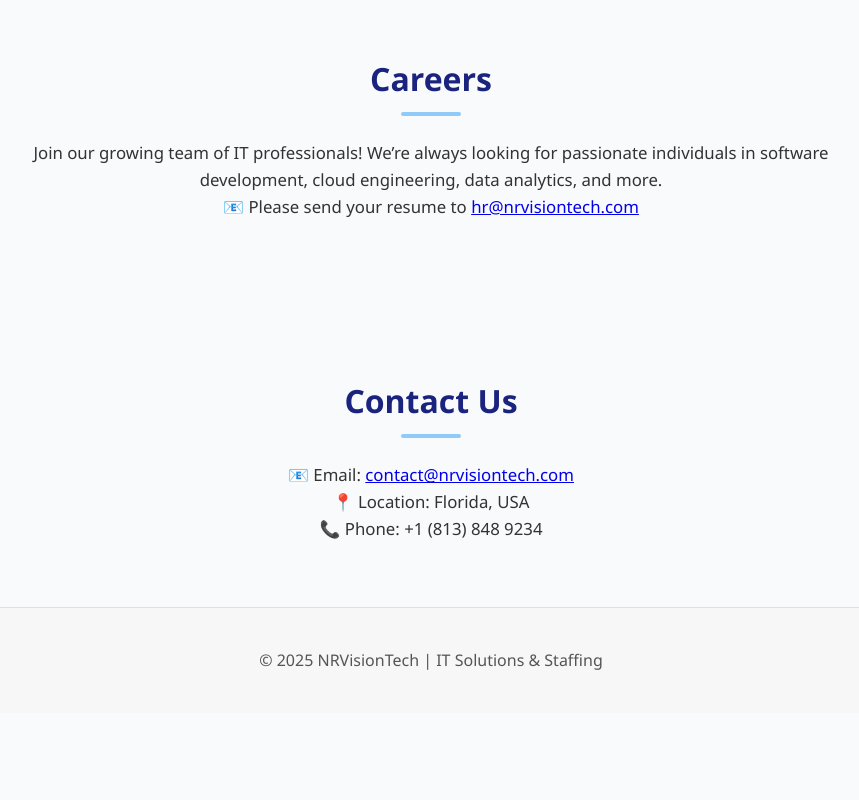
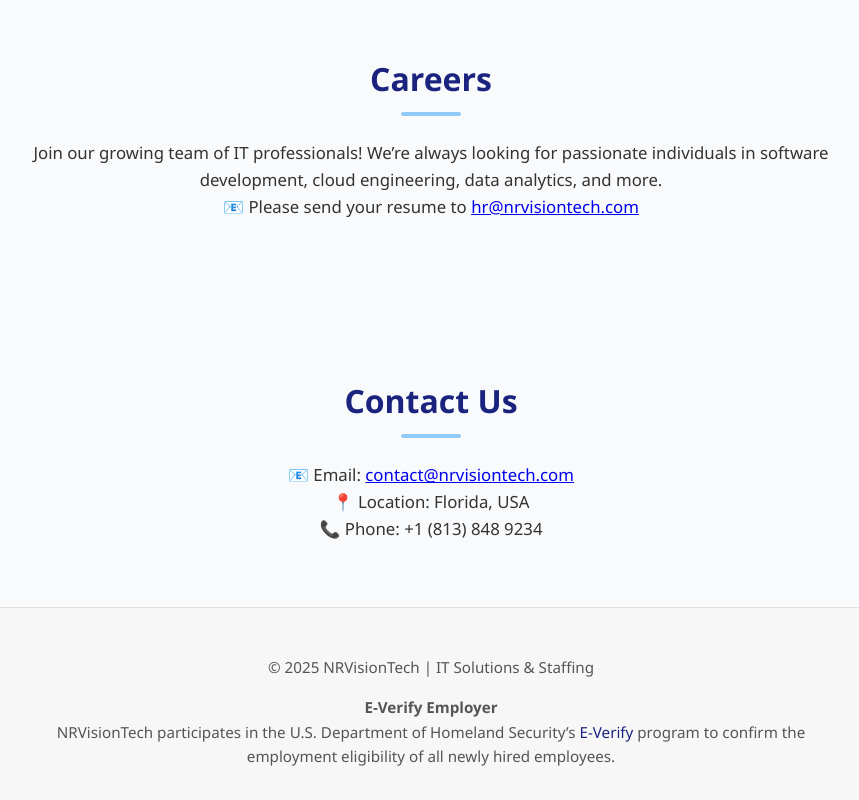
Before and after one commit to snowterrain/nrvisiontech, a plain HTML site: page index.html in a window 1280 px wide. Shown: the part 1632-2432 px from the top of the page, without its empty margins (209-1068 px from the left). Before the commit the page ends 2345 px from the top, so only its background shows below. Drawn offline with Linux system fonts and the light colour scheme.

Commit message:
Update index.html

```diff
--- a/index.html
+++ b/index.html
@@ -1,4 +1,4 @@
-
+<!DOCTYPE html>
 <html lang="en">
 <head>
   <meta charset="UTF-8">
@@ -53,9 +53,29 @@
     .card:hover { transform: translateY(-6px); box-shadow: 0 8px 18px rgba(0,0,0,0.15); }
 
     /* Footer */
-    footer { background: #f7f7f7; color: #555; text-align: center; padding: 1.5rem; border-top: 1px solid #e0e0e0; }
+    footer {
+      background: #f7f7f7;
+      color: #555;
+      text-align: center;
+      padding: 2rem 1.5rem;
+      border-top: 1px solid #e0e0e0;
+      font-size: 0.95rem;
+    }
     footer a { color: var(--primary); text-decoration: none; }
     footer a:hover { color: var(--secondary); }
+    .everify {
+      margin-top: 1rem;
+      max-width: 800px;
+      margin-left: auto;
+      margin-right: auto;
+      font-size: 0.95rem;
+    }
+    .everify img {
+      display: block;
+      margin: 0.8rem auto 0;
+      max-width: 180px;
+      height: auto;
+    }
 
     @media (max-width: 600px) {
       header { flex-direction: column; text-align: center; }
@@ -66,7 +86,7 @@
 </head>
 <body>
 
-  <!-- Custom Header -->
+  <!-- Header -->
   <header id="main-header">
     <h1>NRVisionTech</h1>
     <nav>
@@ -108,8 +128,7 @@
     <h2>Careers</h2>
     <p>Join our growing team of IT professionals! We’re always looking for passionate
     individuals in software development, cloud engineering, data analytics, and more.</p>
-    <p>📧 Please send your resume to <a href="mailto:hr@nrvisiontech.com">hr@nrvisiontech.com</a>
-    </p>
+    <p>📧 Please send your resume to <a href="mailto:hr@nrvisiontech.com">hr@nrvisiontech.com</a></p>
   </section>
 
   <!-- Contact -->
@@ -122,9 +141,15 @@
     </p>
   </section>
 
-  <!-- Footer -->
+  <!-- Footer with E-Verify -->
   <footer>
     <p>© 2025 NRVisionTech | IT Solutions & Staffing</p>
+    <div class="everify">
+      <strong>E-Verify Employer</strong><br>
+      NRVisionTech participates in the U.S. Department of Homeland Security’s
+      <a href="https://www.e-verify.gov/" target="_blank" rel="noopener">E-Verify</a>
+      program to confirm the employment eligibility of all newly hired employees.
+    </div>
   </footer>
 
   <script>
```
